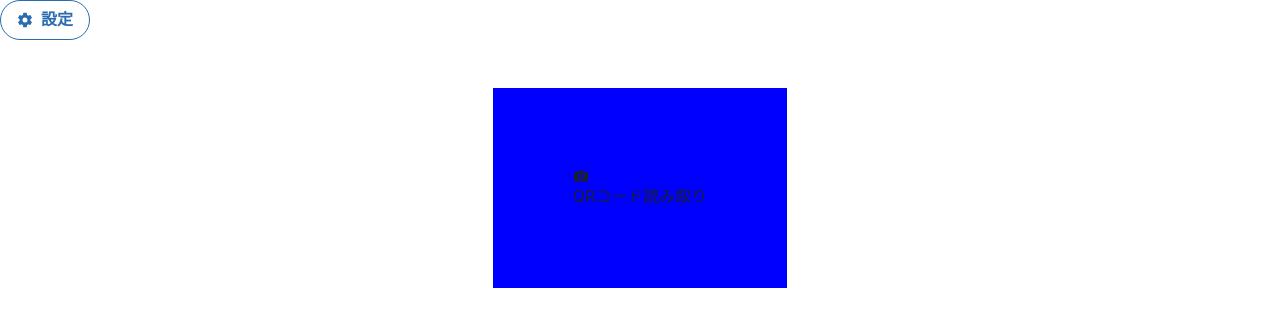
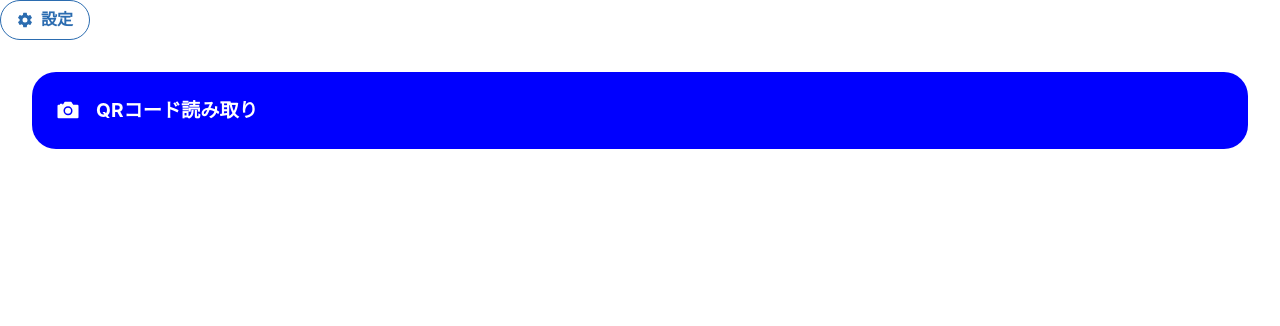
Before and after one commit to tdu-logcation/web, a Next.js app: page / in a window 1280 px wide. Shown: the top 326 px of the page. Built offline with nearby package versions, Linux system fonts and the light colour scheme.

Commit message:
読み取り部分のタイトル作成

```diff
--- a/components/QrCode.tsx
+++ b/components/QrCode.tsx
@@ -1,24 +1,38 @@
 import React from 'react';
-import {Box, Center} from '@chakra-ui/react';
+import {Box, Flex, Text} from '@chakra-ui/react';
 import {IoCameraSharp} from 'react-icons/io5';
 
 function QrTitle({text}: {text: string}) {
   return (
-    <Center>
-      <Box backgroundColor="blue" margin="3rem" padding="5rem">
-        <Box>
-          <IoCameraSharp />
+    <Box color="white">
+      <Flex>
+        <Box
+          display="flex"
+          justifyContent="center"
+          alignItems="center"
+          margin="0 1rem 0 0"
+        >
+          <IoCameraSharp size="1.5rem" />
+        </Box>
+        <Text fontWeight="bold" fontSize="1.2rem">
           {text}
-        </Box>
-      </Box>
-    </Center>
+        </Text>
+      </Flex>
+    </Box>
   );
 }
 
 export default function QrCode() {
   return (
     <React.Fragment>
-      <QrTitle text="QRコード読み取り" />
+      <Box
+        backgroundColor="blue"
+        margin="2rem"
+        padding="1.5rem"
+        borderRadius="1.5rem"
+      >
+        <QrTitle text="QRコード読み取り" />
+      </Box>
     </React.Fragment>
   );
 }
--- a/components/Top.tsx
+++ b/components/Top.tsx
@@ -1,6 +1,7 @@
 import React from 'react';
 import {Button} from '@chakra-ui/react';
 import {IoSettingsSharp} from 'react-icons/io5';
+import QrCode from './QrCode';
 
 function SettingButton() {
   return (
@@ -22,6 +23,7 @@ export default function Top() {
   return (
     <React.Fragment>
       <SettingButton />
+      <QrCode />
     </React.Fragment>
   );
 }
--- a/pages/index.tsx
+++ b/pages/index.tsx
@@ -3,13 +3,11 @@
  */
 
 import Top from '../components/Top';
-import QrCode from '../components/QrCode';
 
 export default function Index() {
   return (
     <div>
       <Top />
-      <QrCode />
     </div>
   );
 }
```
